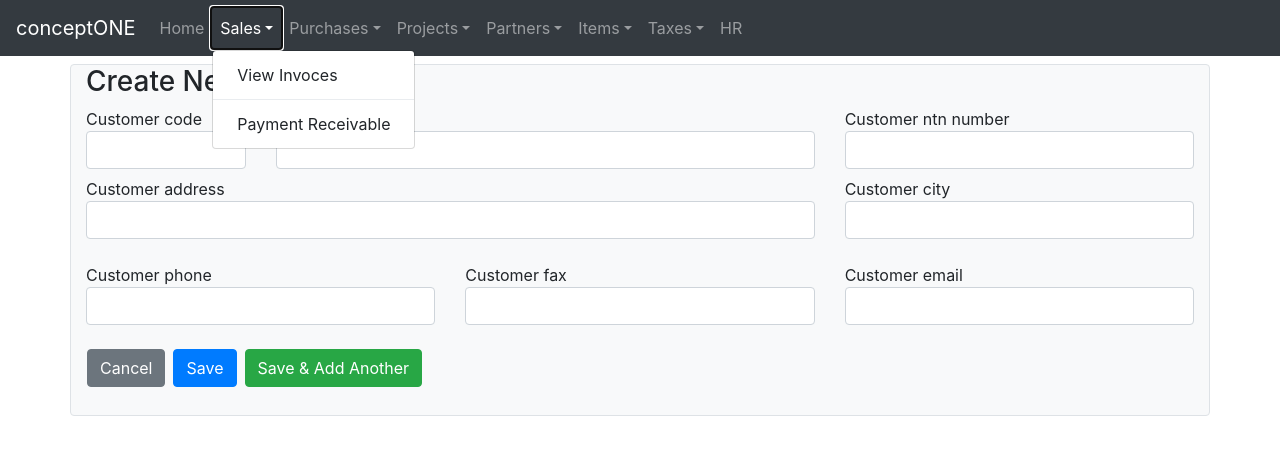
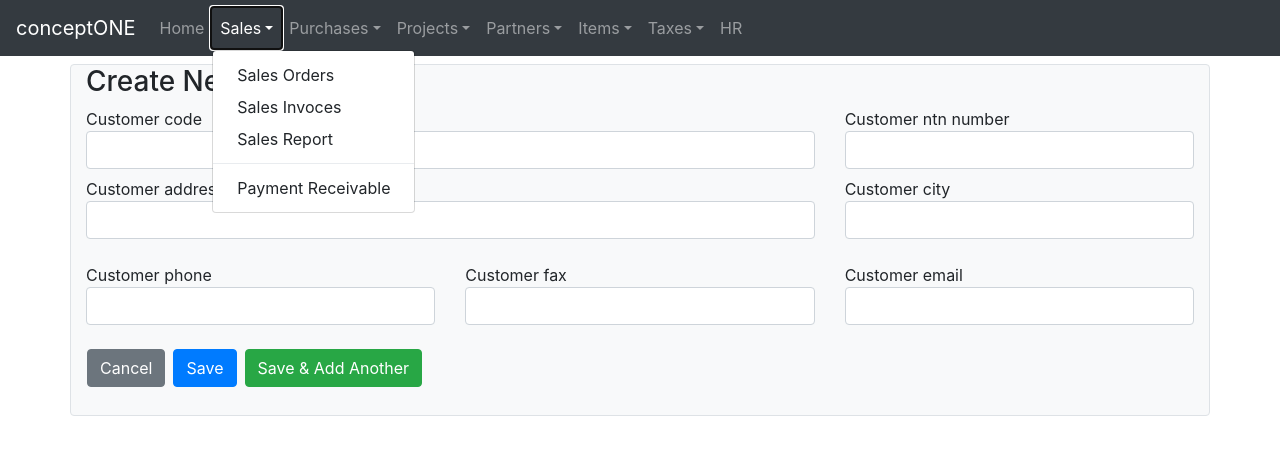
Before and after one commit to asifmanan/conceptone, a Django app: page /createcustomer/ in a window 1280 px wide, after a click on "Sales". Shown: the top 455 px of the page. Run offline with Django 3.2, Linux system fonts and the light colour scheme; some libraries are stand-ins or nearby versions.

Commit message:
navbar-changes

```diff
--- a/conceptone/templates/crudbasic/navbar.html
+++ b/conceptone/templates/crudbasic/navbar.html
@@ -11,7 +11,9 @@
       <li class="nav-item dropdown">
         <a class="nav-link dropdown-toggle" data-toggle="dropdown" href="#" role="button" aria-haspopup="true" aria-expanded="false">Sales</a>
         <div class="dropdown-menu">
-            <a class="dropdown-item" href="newinvoice.html">View Invoces</a>
+            <a class="dropdown-item" href="newinvoice.html">Sales Orders</a>
+            <a class="dropdown-item" href="newinvoice.html">Sales Invoces</a>
+            <a class="dropdown-item" href="newinvoice.html">Sales Report</a>
           <div class="dropdown-divider"></div>
             <a class="dropdown-item" href="#">Payment Receivable</a>
         </div>
@@ -32,6 +34,8 @@
         <div class="dropdown-menu">
             <a class="dropdown-item" href="{% url 'crudbasic:projects' %}">View Projects</a>
             <a class="dropdown-item" href="{% url 'crudbasic:createproject' %}">Create New Project</a>
+            <a class="dropdown-item" href="{% url 'crudbasic:createproject' %}">Manage Contracts</a>
+            <a class="dropdown-item" href="{% url 'crudbasic:createproject' %}">Bill of Quantity</a>
           <div class="dropdown-divider"></div>
             <a class="dropdown-item" href="#">Progress</a>
             <a class="dropdown-item" href="#">Deliverables</a>
```
